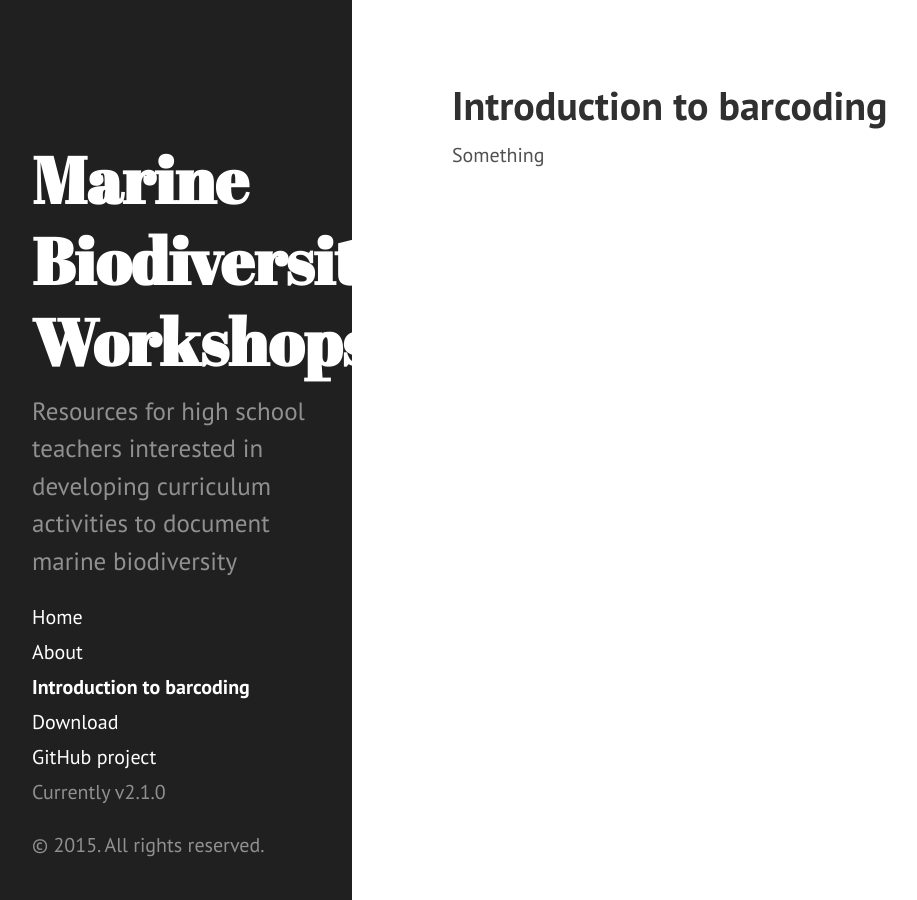
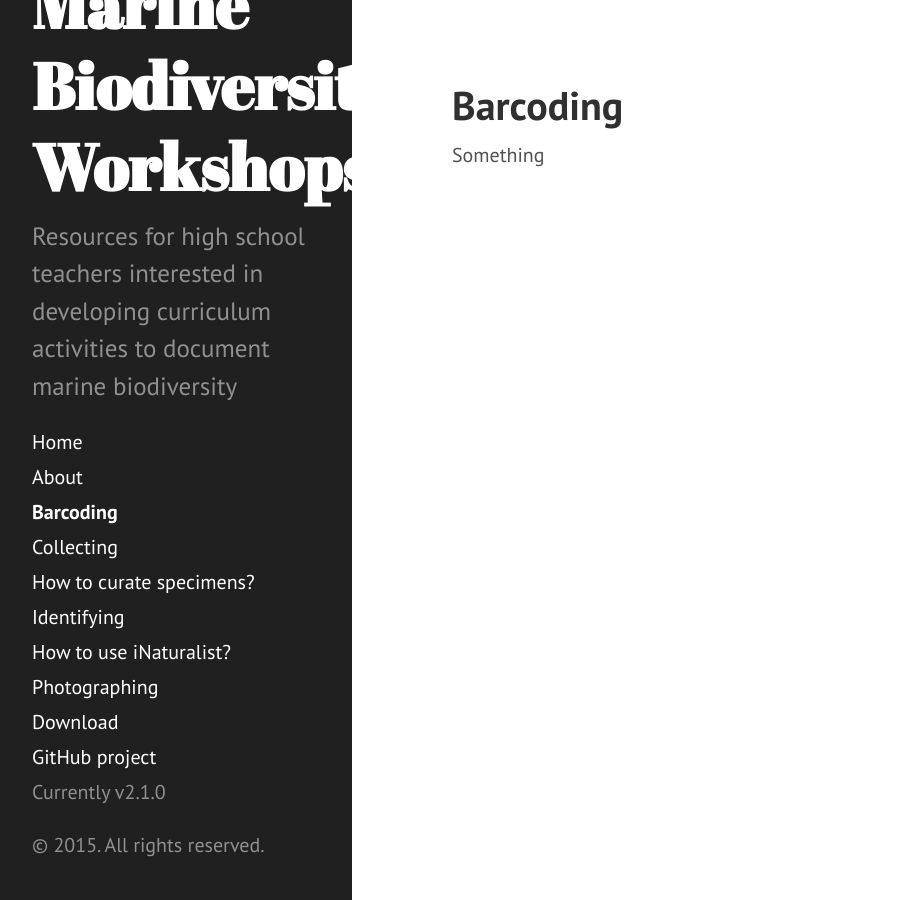
Before and after one commit to marine-diversity-workshops/marine-diversity-workshops.github.io, a Jekyll site: the page built from barcoding.md, in a window 1280 px wide. Shown: the whole page, without its empty margins (8-925 px from the left). Built offline with Jekyll 4.4.1, drawn with Linux system fonts in a browser that asks for light colours; Markdown is read by kramdown in place of the engine named in the settings.

Commit message:
create skeleton pages

```diff
--- a/barcoding.md
+++ b/barcoding.md
@@ -1,6 +1,6 @@
 ---
 layout: page
-title: Introduction to barcoding
+title: Barcoding
 ---
 
 Something
--- /dev/null
+++ b/curating.md
@@ -0,0 +1,6 @@
+---
+layout: page
+title: How to curate specimens?
+---
+
+How to curate specimens?
--- /dev/null
+++ b/identifying.md
@@ -0,0 +1,6 @@
+---
+layout: page
+title: Identifying
+---
+
+How to identify specimens?
--- /dev/null
+++ b/inaturalist.md
@@ -0,0 +1,6 @@
+---
+layout: page
+title: How to use iNaturalist?
+---
+
+How to use iNaturalist?
--- /dev/null
+++ b/photographing.md
@@ -0,0 +1,6 @@
+---
+layout: page
+title: Photographing
+---
+
+How to photograph animals?
```
Also changed, not shown: collecting.md (added, +6 -0 lines).
